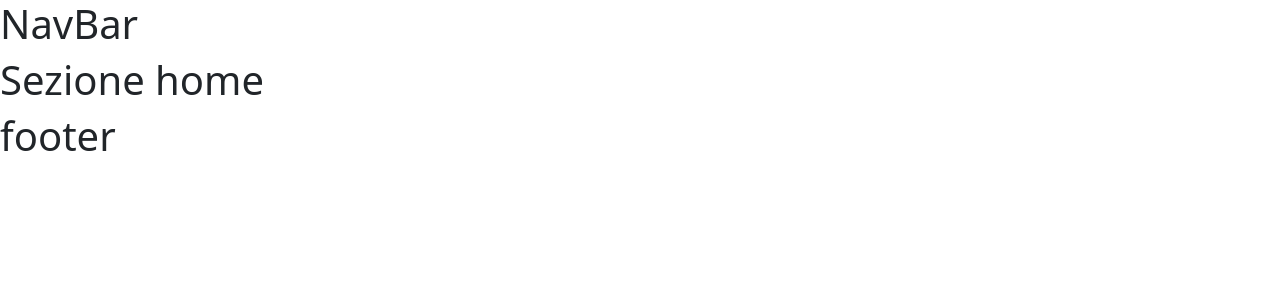
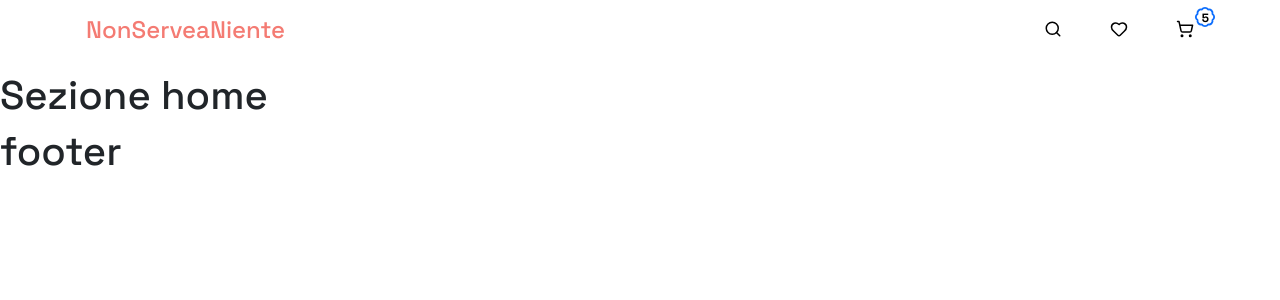
Before and after one commit to TeodoroSeminara/project-work-nonserveraniente, a React (Vite) app: page / in a window 1280 px wide. Shown: the top 300 px of the page. Built offline with nearby package versions, Linux system fonts and the light colour scheme.

Commit message:
Added style in NavBar.jsx for navbar layout

```diff
--- a/index.html
+++ b/index.html
@@ -4,6 +4,10 @@
 <head>
   <meta charset="UTF-8" />
   <link rel="icon" type="image/svg+xml" href="/vite.svg" />
+  <!-- FONT UTILIZZATO IN TUTTA LA PAGINA -->
+  <link rel="preconnect" href="https://fonts.googleapis.com">
+  <link rel="preconnect" href="https://fonts.gstatic.com" crossorigin>
+  <link href="https://fonts.googleapis.com/css2?family=Space+Grotesk:wght@300..700&display=swap" rel="stylesheet">
   <meta name="viewport" content="width=device-width, initial-scale=1.0" />
   <title>nonserveraniente</title>
 </head>
--- a/package.json
+++ b/package.json
@@ -14,6 +14,7 @@
     "boostrap": "^2.0.0",
     "bootstrap": "^5.3.8",
     "js-cookie": "^3.0.5",
+    "lucide-react": "^0.553.0",
     "react": "^19.2.0",
     "react-bootstrap": "^2.10.10",
     "react-dom": "^19.2.0",
--- a/src/App.jsx
+++ b/src/App.jsx
@@ -1,5 +1,6 @@
 import { BrowserRouter, Routes, Route } from 'react-router-dom'
 import './App.css'
+import './index.css'
 
 // import pages
 import HomePage from './pages/HomePage'
--- a/src/components/NavBar.jsx
+++ b/src/components/NavBar.jsx
@@ -1,9 +1,47 @@
 // NavBar presente in tutte le pagine
+import { Link } from "react-router-dom"
+// import per le icone
+import { ShoppingCart, Heart, Search, Badge } from "lucide-react";
 
 export default function NavBar() {
   return (
     <>
-     <h1>NavBar</h1>
+     <nav className="container d-flex justify-content-between p-3">
+      {/* Logo */}
+       <h1 className="navbar__logo fs-4 ">NonServeaNiente</h1>
+       {/* Elementi di navigazione con icone annesse */}
+        <ul className="d-flex justify-content-between gap-5 ">
+          <li>
+            <Link >
+                <Search
+                size={18}
+                color="#000"/>
+          </Link>
+          </li>
+          <li>
+            <Link >
+                <Heart
+                size={18}
+                color="#000"/>
+            </Link>
+            </li>
+          <li>
+            <div className="position-relative">
+            <Link>
+              <ShoppingCart
+              size={18}
+              color="#000"
+              />
+             <Badge
+             size={22}
+             className="position-absolute bottom-50"/>
+             <span
+             className="position-absolute bottom-50 badge text-black fs-10">5</span>
+            </Link>
+            </div>
+          </li>
+        </ul>
+     </nav>
     </>
   )
 }
--- a/src/index.css
+++ b/src/index.css
@@ -0,0 +1,16 @@
+* {
+  font-family: "Space Grotesk", sans-serif !important;
+}
+
+a{
+  text-decoration: none;
+}
+
+li{
+  list-style: none;
+}
+
+/* Style Logo NavBar */
+.navbar__logo{
+  color: #f47b73;
+}
```
Also changed, not shown: 1 other file (tests, documents, lock files or other folders).
